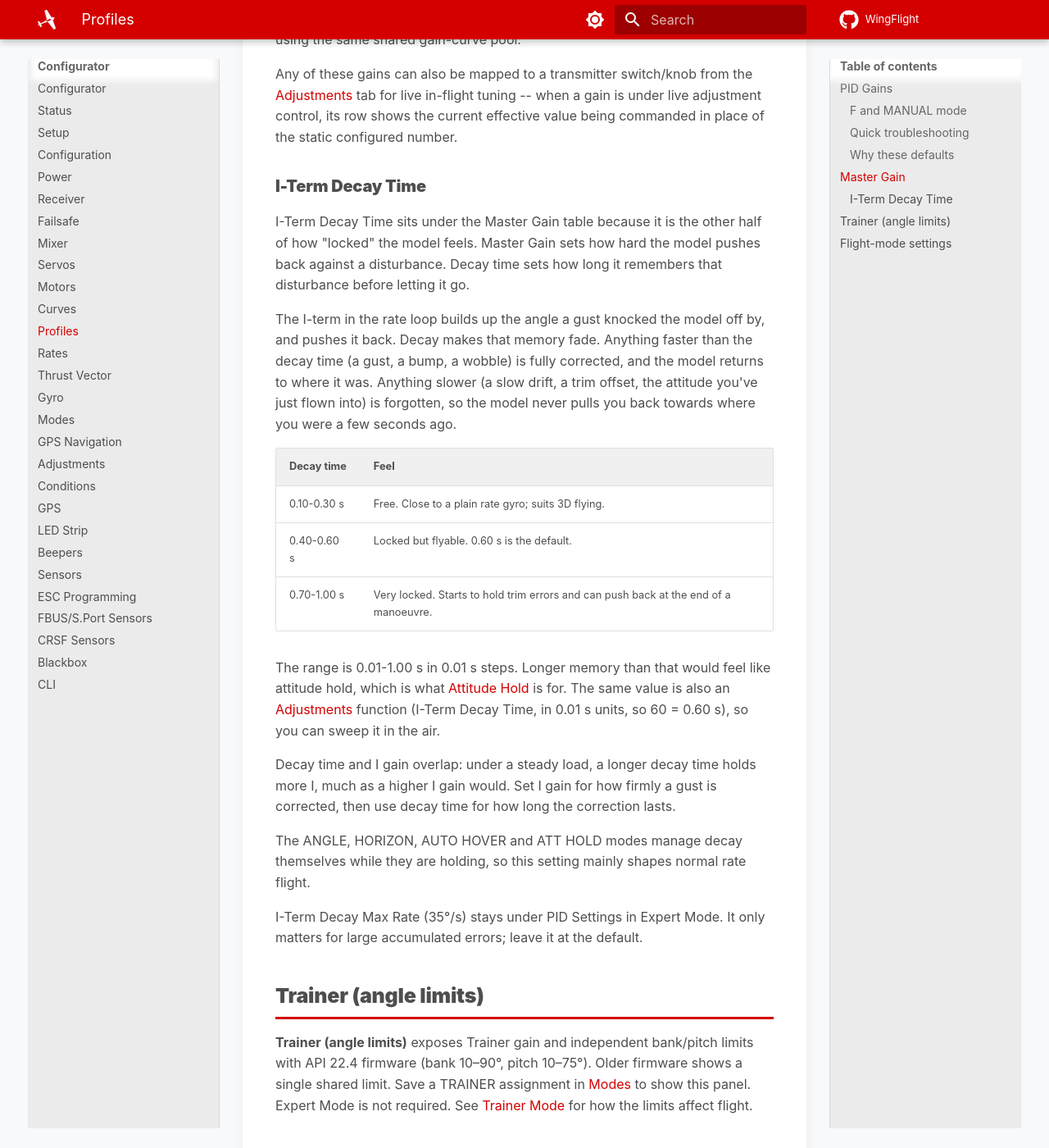
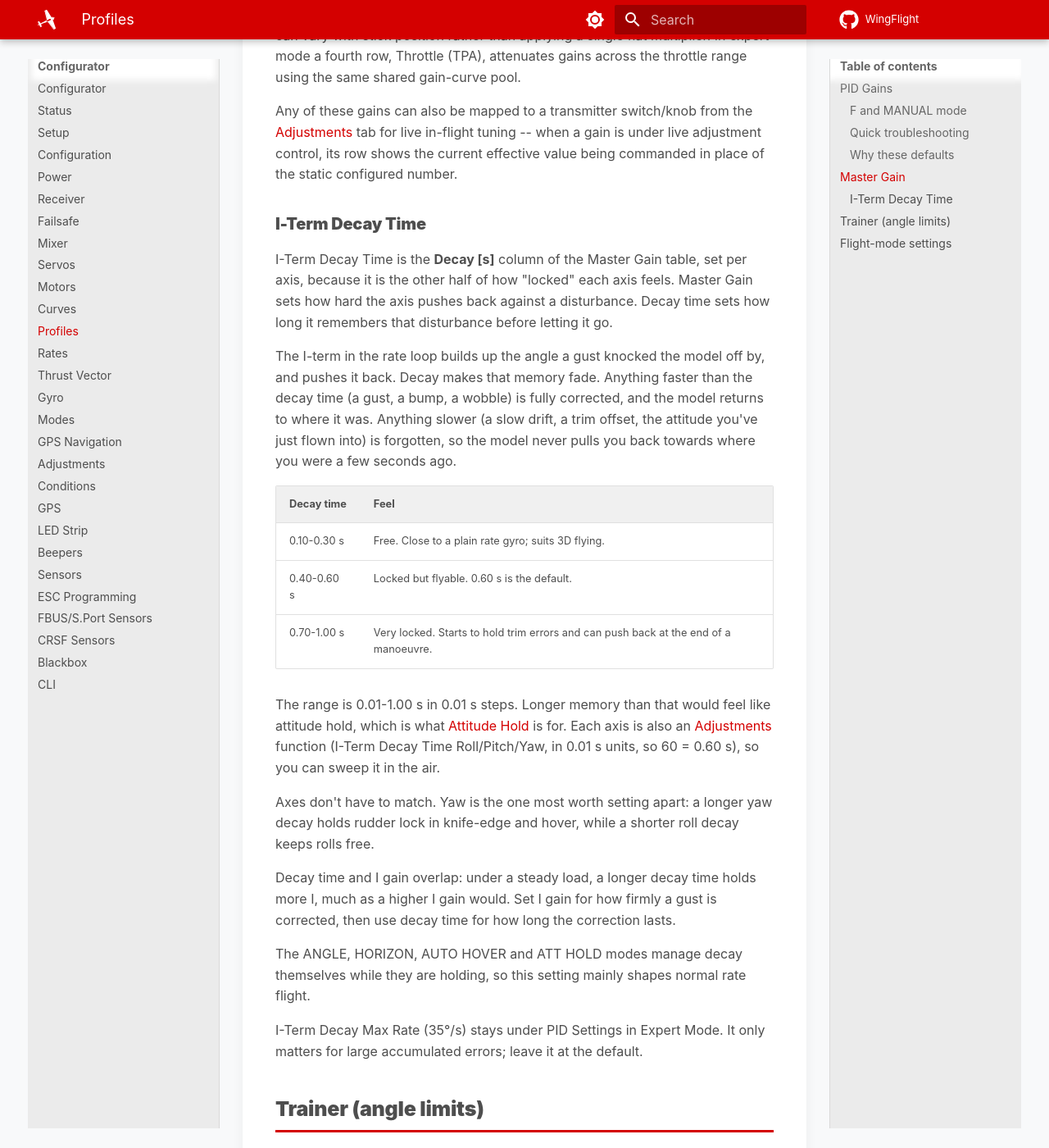
Before and after one commit to WingFlight/wingflight-docs, an MkDocs documentation site: the page built from docs/configurator/tabs/profiles.md, in a window 1280 px wide and 1400 px high, scrolled down 4168 px. Shown: the whole window at 82% size. Built offline with MkDocs 1.6.1 and Material for MkDocs 9.7.7, drawn with Linux system fonts in a browser that asks for light colours; some of the changed text lies outside the part shown.

Commit message:
Document per-axis I-term decay time
Decay is now a per-axis column of the Master Gain table. Suggest yaw as
the axis to set apart, with a troubleshooting row for heading wander in
knife-edge or hover.

Co-Authored-By: Claude Opus 5.5 <noreply@anthropic.com>

```diff
--- a/docs/configurator/tabs/profiles.md
+++ b/docs/configurator/tabs/profiles.md
@@ -77,6 +77,7 @@ airframe on the bench never rotates far enough for the two to look alike.
 | Keeps drifting/rotating a moment after you center the stick | Lower I; if it's only on quick inputs, raise F instead |
 | Feels too locked in, pushes back after a manoeuvre (3D) | Shorten [I-Term Decay Time](#i-term-decay-time) |
 | Wanders with gusts, doesn't feel pinned | Lengthen [I-Term Decay Time](#i-term-decay-time) |
+| Heading wanders in knife-edge or hover | Lengthen yaw [I-Term Decay Time](#i-term-decay-time) only |
 | Snaps past the input and kicks back as you release the stick | Lower F |
 | Quick flicks feel twitchy/nervous | Lower B |
 | Quick flicks feel soft, no snap | Raise B |
@@ -145,10 +146,10 @@ being commanded in place of the static configured number.
 
 ### I-Term Decay Time
 
-I-Term Decay Time sits under the Master Gain table because it is the other
-half of how "locked" the model feels. Master Gain sets how hard the model
-pushes back against a disturbance. Decay time sets how long it remembers
-that disturbance before letting it go.
+I-Term Decay Time is the **Decay [s]** column of the Master Gain table, set
+per axis, because it is the other half of how "locked" each axis feels.
+Master Gain sets how hard the axis pushes back against a disturbance. Decay
+time sets how long it remembers that disturbance before letting it go.
 
 The I-term in the rate loop builds up the angle a gust knocked the model
 off by, and pushes it back. Decay makes that memory fade. Anything faster
@@ -165,9 +166,13 @@ never pulls you back towards where you were a few seconds ago.
 
 The range is 0.01-1.00 s in 0.01 s steps. Longer memory than that would
 feel like attitude hold, which is what [Attitude Hold](../../flight-modes/atthold.md)
-is for. The same value is also an [Adjustments](adjustments.md) function
-(I-Term Decay Time, in 0.01 s units, so 60 = 0.60 s), so you can sweep it in
-the air.
+is for. Each axis is also an [Adjustments](adjustments.md) function
+(I-Term Decay Time Roll/Pitch/Yaw, in 0.01 s units, so 60 = 0.60 s), so you
+can sweep it in the air.
+
+Axes don't have to match. Yaw is the one most worth setting apart: a longer
+yaw decay holds rudder lock in knife-edge and hover, while a shorter roll
+decay keeps rolls free.
 
 Decay time and I gain overlap: under a steady load, a longer decay time
 holds more I, much as a higher I gain would. Set I gain for how firmly a
```
Also changed, not shown: docs/configurator/tabs/thrust-vector.md (+4 -4 lines), docs/contributing/tech/flight-dynamics.md (+1 -1 lines).
